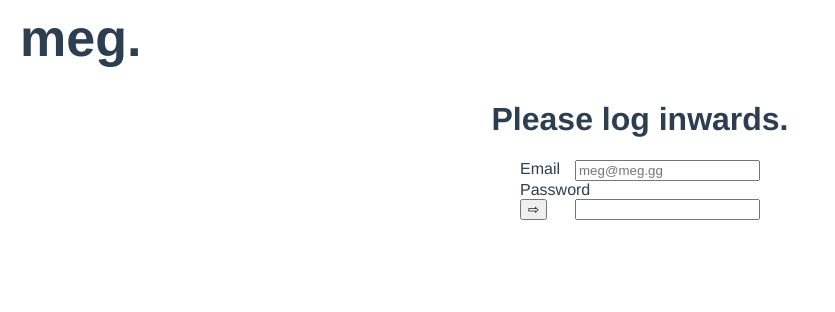
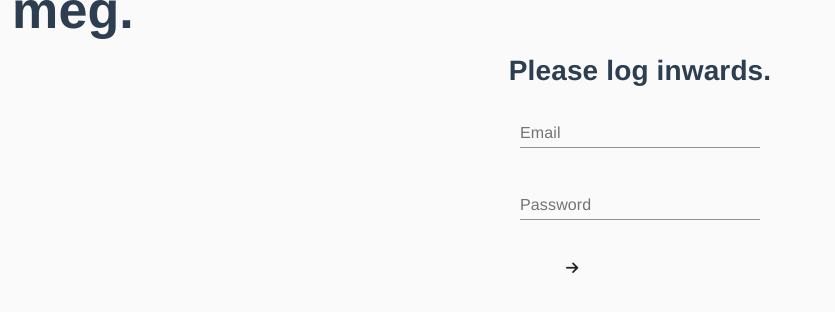
Before and after one commit to meg-co/meg-frontend, a Vue app: page /login in a window 1280 px wide. Shown: the top 312 px of the page, without its empty margins (0-835 px from the left). Built offline with nearby package versions, Linux system fonts and the light colour scheme.

Commit message:
add vue material

```diff
--- a/package.json
+++ b/package.json
@@ -11,6 +11,7 @@
     "axios": "^0.19.2",
     "core-js": "^3.6.5",
     "vue": "^2.6.11",
+    "vue-material": "^1.0.0-beta-14",
     "vue-router": "^3.2.0"
   },
   "devDependencies": {
--- a/public/index.html
+++ b/public/index.html
@@ -5,6 +5,7 @@
     <meta http-equiv="X-UA-Compatible" content="IE=edge">
     <meta name="viewport" content="width=device-width,initial-scale=1.0">
     <link rel="icon" href="<%= BASE_URL %>favicon.ico">
+    <script src="https://kit.fontawesome.com/db259c61ba.js" crossorigin="anonymous"></script>
     <title><%= htmlWebpackPlugin.options.title %></title>
   </head>
   <body>
--- a/src/App.vue
+++ b/src/App.vue
@@ -3,6 +3,7 @@
         <router-view/>
     </div>
 </template>
+
 
 <style>
 #app {
--- a/src/components/Login.vue
+++ b/src/components/Login.vue
@@ -4,20 +4,31 @@
         <h1>Please log inwards.</h1>
         <div id="login-form">
             <form>
-                <label for="email">Email</label>
-                <input id="email"
-                       type="text"
-                       aria-label="email"
-                       v-model="username"
-                       placeholder="meg@meg.gg"
-                       v-on:keypress="()=>purgeErrors('email')"> <span class="color-error" v-if="emailError">👈 this one please.</span><br/>
-                <label for="password">Password</label>
-                <input id="password"
-                       type="password"
-                       aria-label="password"
-                       @keypress="()=>purgeErrors('password')"
-                       v-model="password"> <span class="color-error" v-if="passwordError">👈 this one please.</span><br/>
-                <button type="button" v-on:click="tryLogin">⇨</button> <span v-if="loginError" class="color-error">{{loginError.message}}</span>
+                <md-field>
+                    <label>Email</label>
+                    <md-input v-model="password"></md-input>
+                </md-field><span class="color-error" v-if="passwordError">👆this one please.</span>
+                <md-field>
+                    <label>Password</label>
+                    <md-input v-model="password"></md-input>
+                </md-field>
+                <md-button type="button" @click="tryLogin"><i class="fas fa-arrow-right"></i></md-button>
+
+
+<!--                <label for="email">Email</label>-->
+<!--                <input id="email"-->
+<!--                       type="text"-->
+<!--                       aria-label="email"-->
+<!--                       v-model="username"-->
+<!--                       placeholder="meg@meg.gg"-->
+<!--                       v-on:keypress="()=>purgeErrors('email')"> <br/>-->
+<!--                <label for="password">Password</label>-->
+<!--                <input id="password"-->
+<!--                       type="password"-->
+<!--                       aria-label="password"-->
+<!--                       @keypress="()=>purgeErrors('password')"-->
+<!--                       v-model="password"> <br/>-->
+<!--                <button type="button" v-on:click="tryLogin">⇨</button> <span v-if="loginError" class="color-error">{{loginError.message}}</span>-->
             </form>
         </div>
     </div>
```
Also changed, not shown: src/main.js (+13 -1 lines), 1 other file (tests, documents, lock files or other folders).
